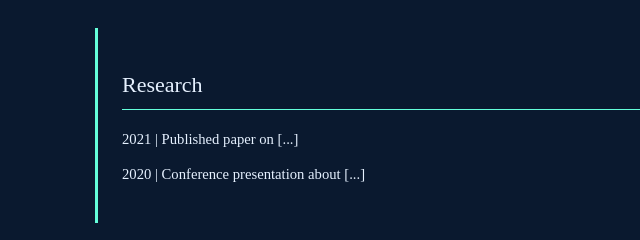
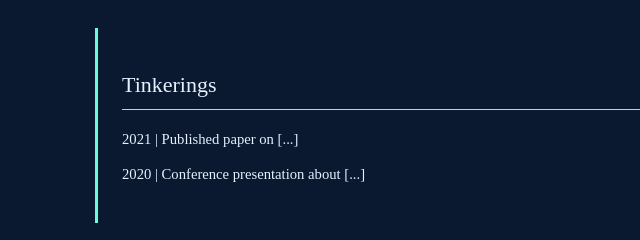
Before and after one commit to Jimutavahana/Jimutavahana.github.io, a plain HTML site: page index.html in a window 1280 px wide. Shown: the part 1195-1435 px from the top of the page, 145-785 px from the left. Drawn offline with Linux system fonts and the light colour scheme.

Commit message:
Update index.html

```diff
--- a/index.html
+++ b/index.html
@@ -80,7 +80,7 @@
         <a href="#education">Education</a>
         <a href="#work">Work</a>
         <a href="#projects">Projects</a>
-        <a href="#research">Tinkerings</a>
+        <a href="#tinker">Tinkerings</a>
     </nav>
 
     <h1>Smit Swapnesh Mehta</h1>
@@ -112,8 +112,8 @@
         <p><span class="numbers">2022</span> | Web Development Toolkit</p>
     </section>
 
-    <section id="research">
-        <h2>Research</h2>
+    <section id="tinker">
+        <h2>Tinkerings</h2>
         <p><span class="numbers">2021</span> | Published paper on [...]</p>
         <p><span class="numbers">2020</span> | Conference presentation about [...]</p>
     </section>
```
